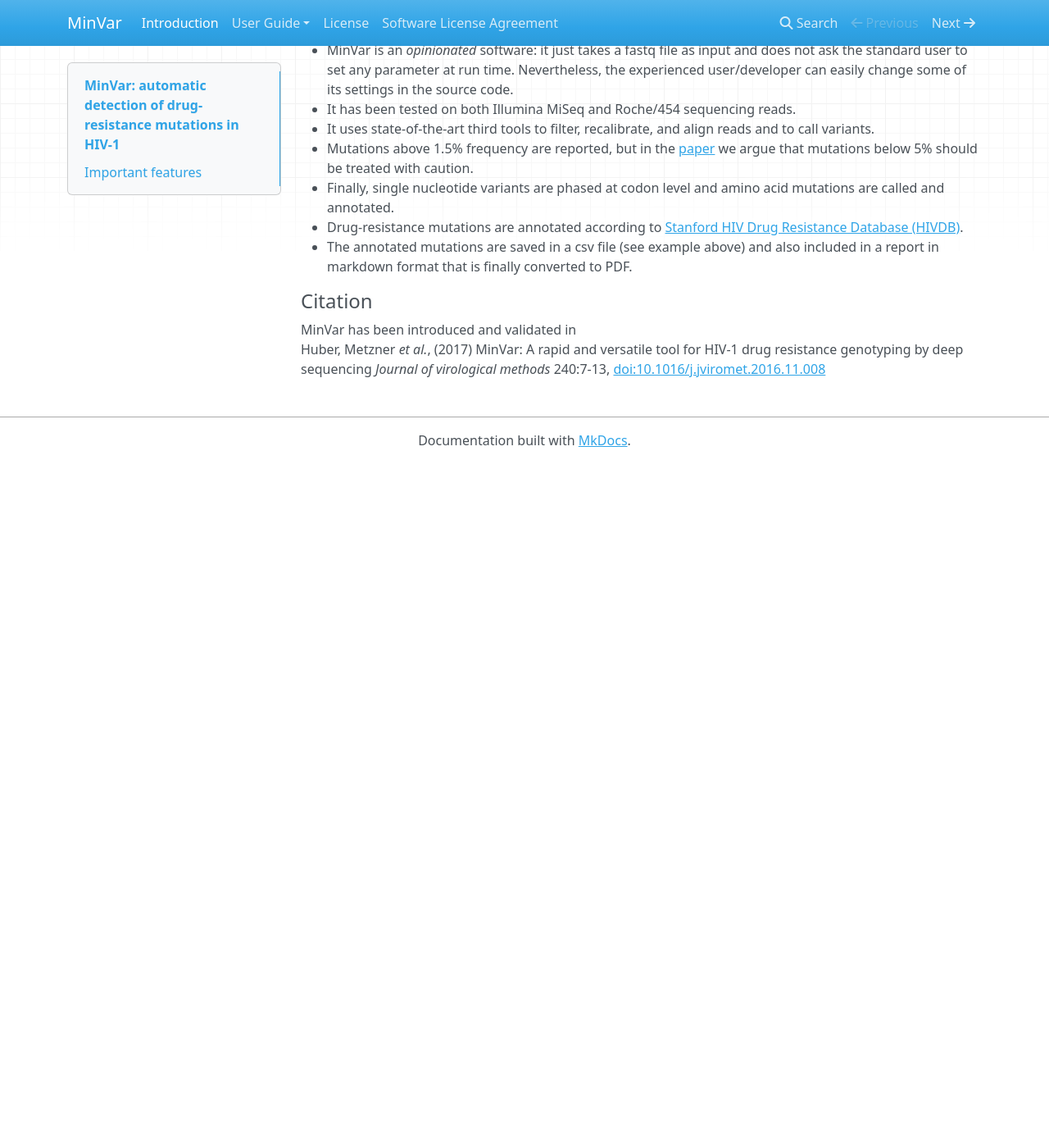
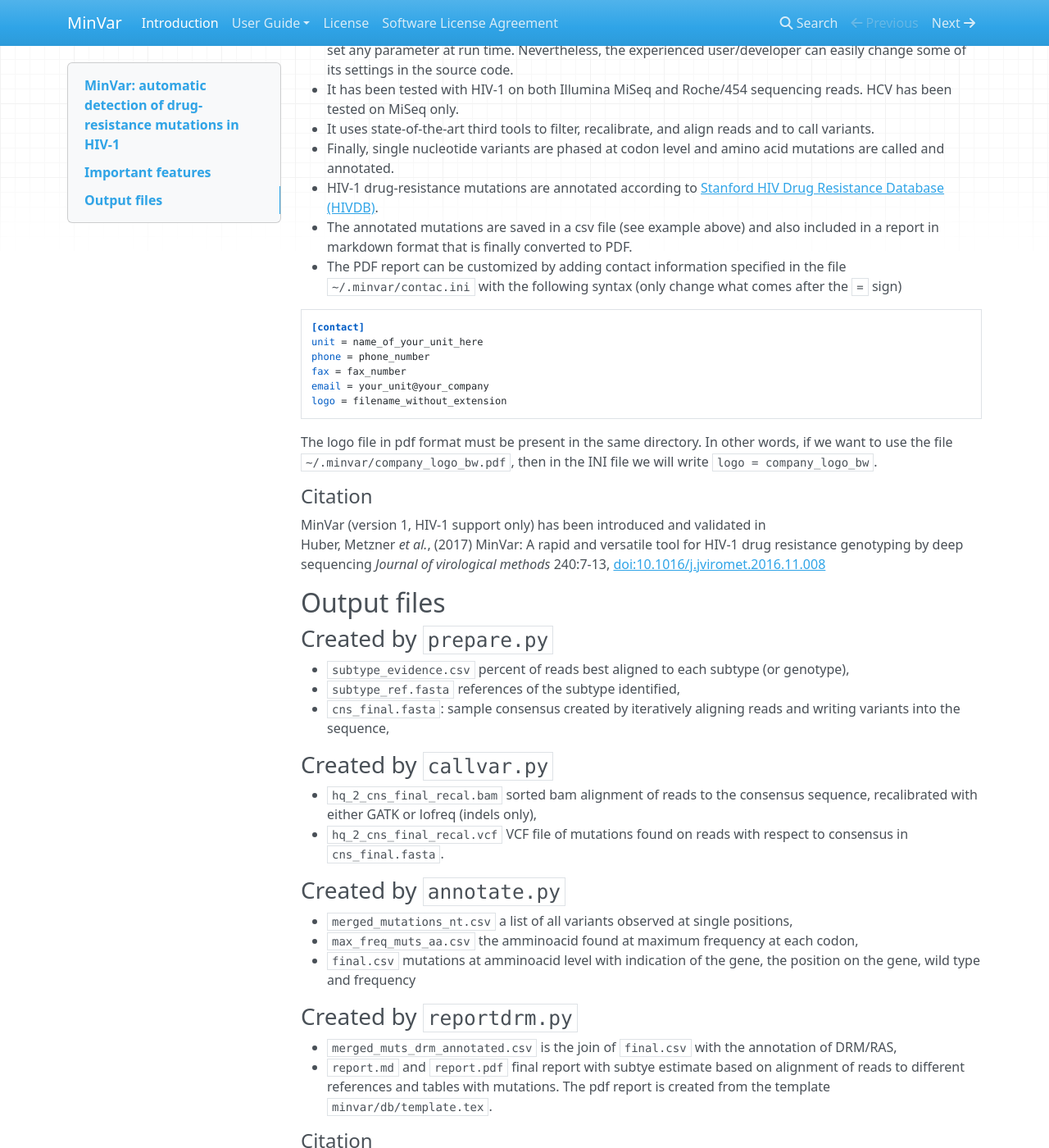
Before and after one commit to medvir/MinVar, an MkDocs documentation site: the page built from rtd/index.md, in a window 1280 px wide and 1400 px high, scrolled down 792 px. Shown: the whole window at 82% size. Built offline with MkDocs 1.6.1, drawn with Linux system fonts in a browser that asks for light colours; nearby versions of some CDN libraries; old or Windows-style settings are respelled for this version of MkDocs; before the commit the page ends 1357 px from its top, so only the background shows below that; some of the changed text lies outside the part shown.

````diff
--- a/rtd/index.md
+++ b/rtd/index.md
@@ -1,7 +1,7 @@
-# MinVar: automatic detection of drug-resistance mutations in HIV-1
+## MinVar: automatic detection of drug-resistance mutations in HIV-1
 
 MinVar is a command-line tool to discover mutations conferring drug resistance
-in HIV-1 populations using deep sequencing data.
+in HIV-1 and HCV populations using deep sequencing data.
 
 ----
 
@@ -9,7 +9,7 @@ in HIV-1 populations using deep sequencing data.
 
     [user@host ~]$ minvar -f sample_file.fastq
     ... a few minutes later ...
-    [user@host ~]$ column -t -s ',' annotated_DRM.csv
+    [user@host ~]$ column -t -s ',' merged_muts_drm_annotated.csv
     gene      pos  mut  freq    category
     ...
     RT        238  T    1.0     NNRTI
@@ -39,18 +39,72 @@ in HIV-1 populations using deep sequencing data.
   does not ask the standard user to set any parameter at run time. Nevertheless,
   the experienced user/developer can easily change some of its settings in the
   source code.
-- It has been tested on both Illumina MiSeq and Roche/454 sequencing reads.
+- It has been tested with HIV-1 on both Illumina MiSeq and Roche/454 sequencing
+  reads. HCV has been tested on MiSeq only.
 - It uses state-of-the-art third tools to filter, recalibrate, and align reads
   and to call variants.
-- Mutations above 1.5% frequency are reported, but in the
-  [paper](http://dx.doi.org/10.1016/j.jviromet.2016.11.008) we argue that mutations
-  below 5% should be treated with caution.
 - Finally, single nucleotide variants are phased at codon level and
   amino acid mutations are called and annotated.
-- Drug-resistance mutations are annotated according to
+- HIV-1 drug-resistance mutations are annotated according to
   [Stanford HIV Drug Resistance Database (HIVDB)](https://hivdb.stanford.edu).
 - The annotated mutations are saved in a csv file (see example above) and also
   included in a report in markdown format that is finally converted to PDF.
+- The PDF report can be customized by adding contact information specified in the
+  file `~/.minvar/contac.ini` with the following syntax (only change what comes
+  after the `=` sign)
+
+```
+[contact]
+unit = name_of_your_unit_here
+phone = phone_number
+fax = fax_number
+email = your_unit@your_company
+logo = filename_without_extension
+```
+
+The logo file in pdf format must be present in the same directory. In other words,
+if we want to use the file `~/.minvar/company_logo_bw.pdf`, then in the INI file we
+will write `logo = company_logo_bw`.
+
+#### Citation
+
+MinVar (version 1, HIV-1 support only) has been introduced and validated in
+Huber, Metzner _et al._, (2017) MinVar: A rapid and versatile tool for HIV-1
+drug resistance genotyping by deep sequencing _Journal of virological methods_
+240:7-13, [doi:10.1016/j.jviromet.2016.11.008](http://dx.doi.org/10.1016/j.jviromet.2016.11.008)
+
+
+## Output files
+
+### Created by `prepare.py`
+
+- `subtype_evidence.csv` percent of reads best aligned to each subtype (or
+  genotype),
+- `subtype_ref.fasta` references of the subtype identified,
+- `cns_final.fasta`: sample consensus created by iteratively aligning reads and
+  writing variants into the sequence,
+
+### Created by `callvar.py`
+
+- `hq_2_cns_final_recal.bam` sorted bam alignment of reads to the consensus
+  sequence, recalibrated with either GATK or lofreq (indels only),
+- `hq_2_cns_final_recal.vcf` VCF file of mutations found on reads with respect
+  to consensus in `cns_final.fasta`.
+
+### Created by `annotate.py`
+
+- `merged_mutations_nt.csv` a list of all variants observed at single positions,
+- `max_freq_muts_aa.csv` the amminoacid found at maximum frequency at each codon,
+- `final.csv` mutations at amminoacid level with indication of
+  the gene, the position on the gene, wild type and frequency
+
+### Created by `reportdrm.py`
+
+- `merged_muts_drm_annotated.csv` is the join of `final.csv` with the annotation
+  of DRM/RAS,
+- `report.md` and `report.pdf` final report with subtye estimate based on
+  alignment of reads to different references and tables with mutations. The
+  pdf report is created from the template `minvar/db/template.tex`.
 
 #### Citation
 
````
Also changed, not shown: README.md (+26 -14 lines), rtd/user-guide/output-files.md (+10 -13 lines).
